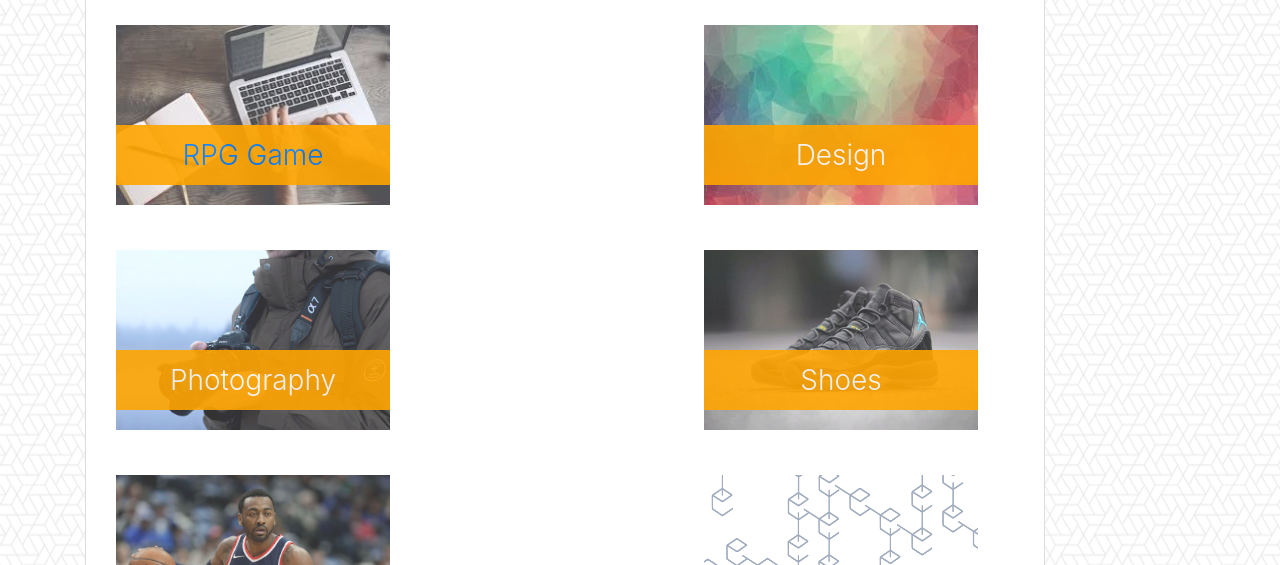
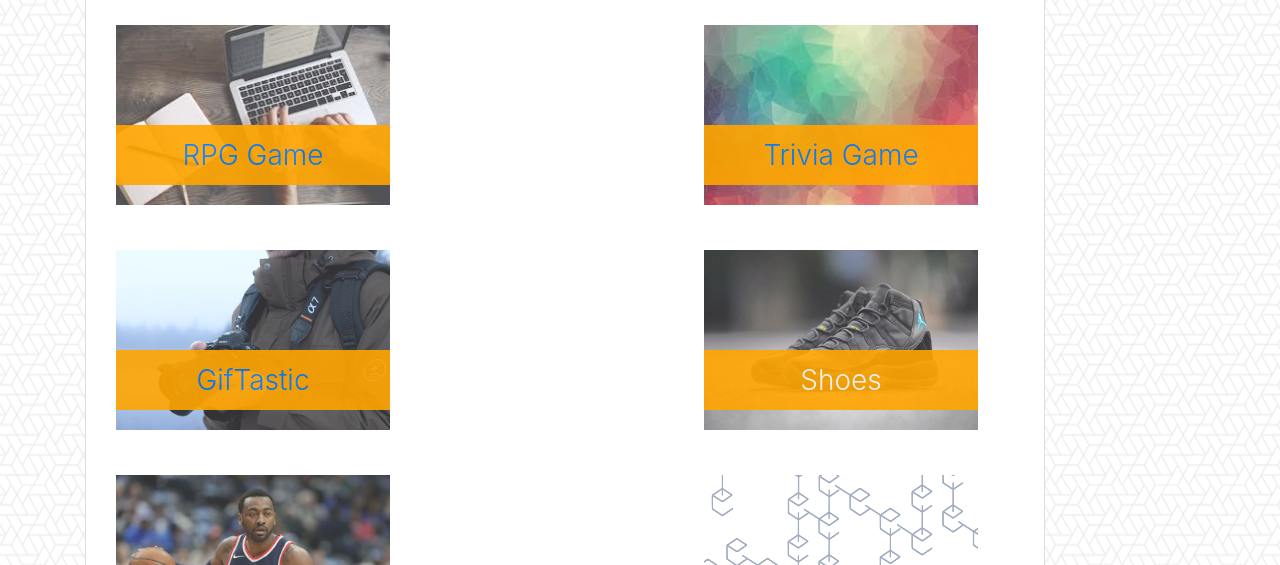
Before and after one commit to ntaifour/BootstrapPortfolio, a plain HTML site: page portfolio.html in a window 1280 px wide. Shown: the part 235-800 px from the top of the page. Drawn offline with nearby package versions, Linux system fonts and the light colour scheme.

Commit message:
adding latest project link

```diff
--- a/portfolio.html
+++ b/portfolio.html
@@ -56,7 +56,7 @@
         <div class="work" col-md-5>
         <div><img src="assets/PortfolioCovers/Design.jpg" alt="Design" height="180px" width="275px"></div>
 
-        <h3>Design</h3>
+        <h3><a href="https://ntaifour.github.io/triviagame/">Trivia Game</a></h3>
         </div>
       </div>
 
@@ -64,7 +64,7 @@
         <div class="work" col-md-5>
         <div><img src="assets/PortfolioCovers/SonyA7RII.jpg" alt="Photography" height="180px" width="275px"></div>
 
-        <h3>Photography</h3>
+        <h3><a href="https://ntaifour.github.io/GifTastic/">GifTastic</a></h3>
         </div>
 
         <div class="work" col-md-1></div>
```
